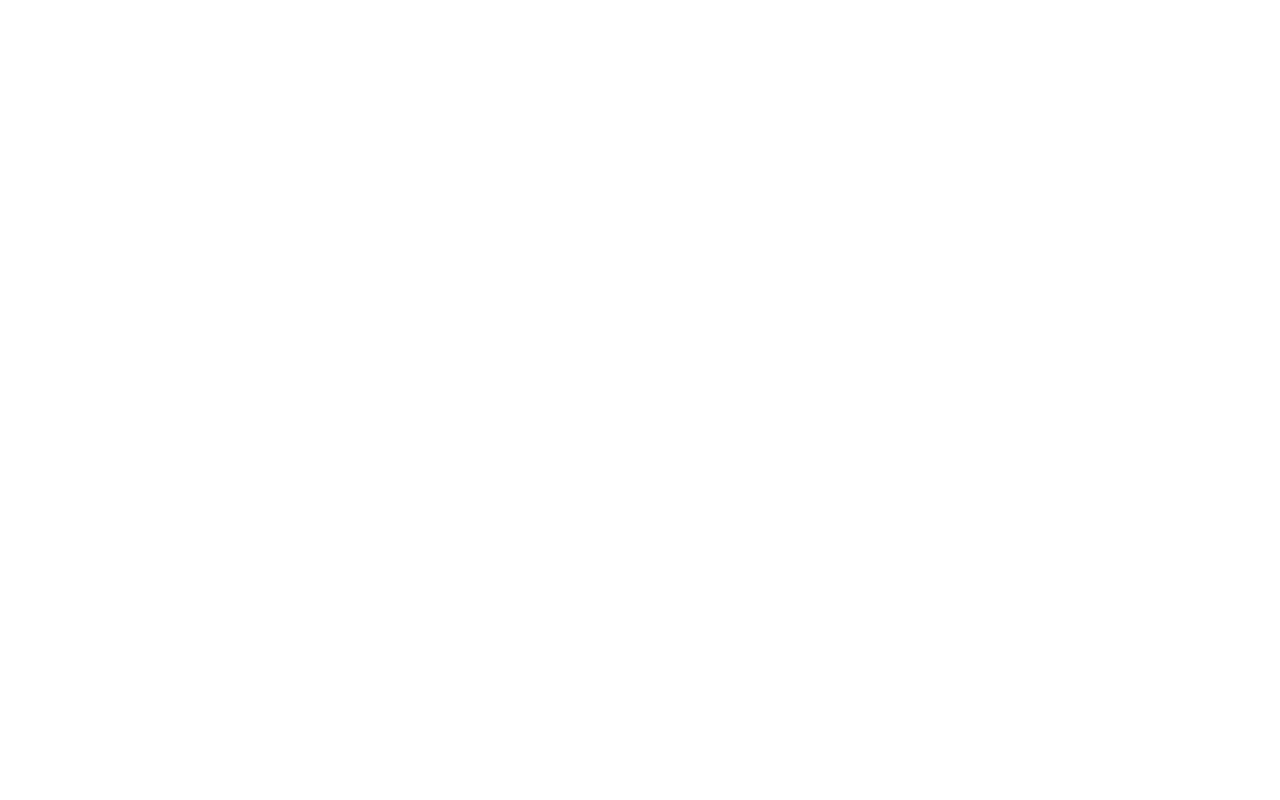
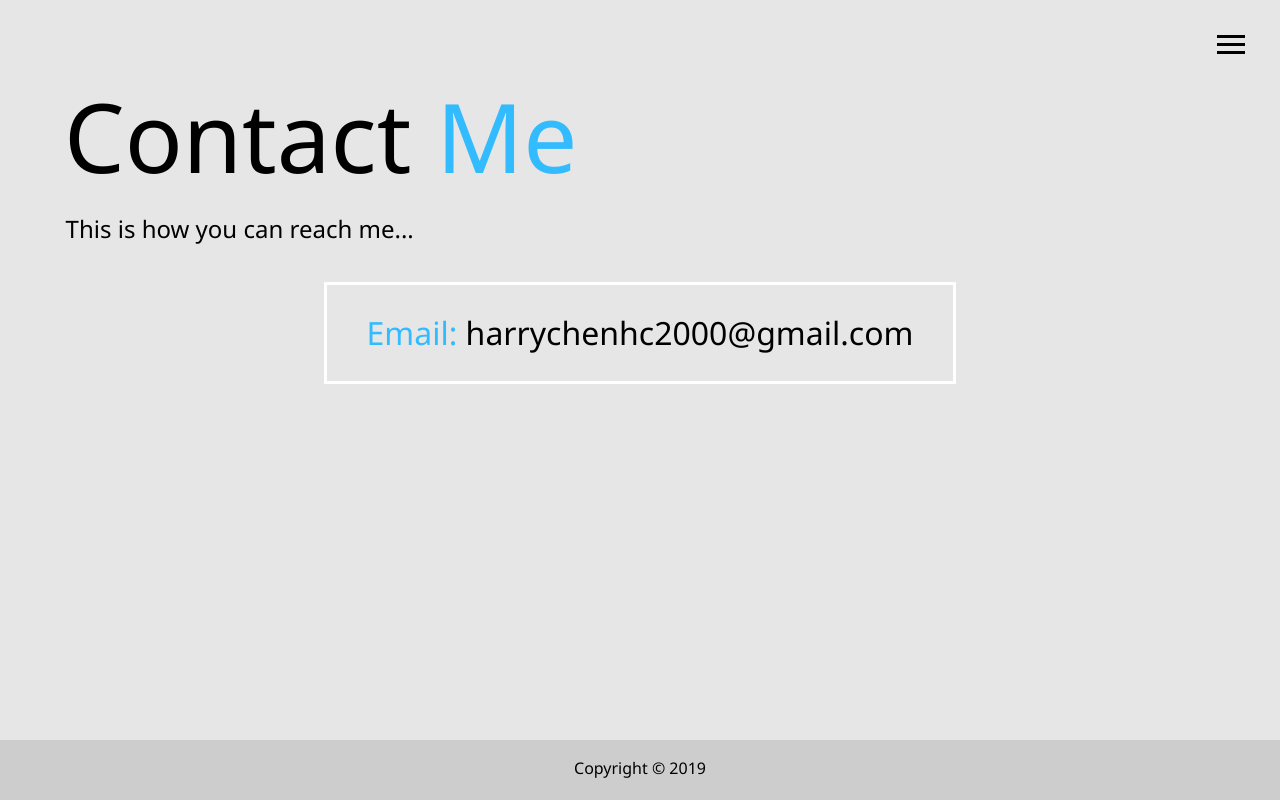
Before and after one commit to phaseharry/personal, a website: page dist/contact.html in a window 1280 px wide. Drawn offline with Linux system fonts and the light colour scheme.

Commit message:
done but need to update with real projects and a better color scheme

```diff
--- a/scss/_config.scss
+++ b/scss/_config.scss
@@ -1,5 +1,5 @@
-$primary-color: #444;
-$secondary-color: #eece1a;
+$primary-color:#e6e6e6; // default #444
+$secondary-color: #33bbff; // default #eece1a
 $show-home-image: true;
 $home-image: url(../img/mbp.jpg); //need image
 $background-opactiy: 0.5;
--- a/scss/_mobile.scss
+++ b/scss/_mobile.scss
@@ -68,11 +68,38 @@
 
 // Smartphones
 @include mediaSm {
-  main#home h1 {
-    margin-top: 10vh;
+  main {
+    padding: 2rem;
+    #home h1 {
+      margin-top: 10vh;
+    }
+  }
+
+  .lg-heading {
+    margin-top: 1rem;
+    font-size: 5rem;
   }
 
   .projects {
     grid-template-columns: 1fr;
   }
+
+  .boxes {
+    div {
+      font-size: 2rem;
+      border: 3px #fff solid;
+      padding: 1rem 2rem;
+      margin-bottom: 3rem;
+      @include eastOut;
+
+      &:hover {
+        padding: 0.25rem 1rem;
+        background: $secondary-color;
+        color: set-text-color($secondary-color);
+        span {
+          color: set-text-color($secondary-color);
+        }
+      }
+    }
+  }
 }
--- a/scss/main.scss
+++ b/scss/main.scss
@@ -76,9 +76,9 @@ main {
 
   .icons {
     margin-top: 1rem;
-
     a {
       padding: 0.4rem;
+      color: set-text-color($primary-color);
       &:hover { //targets the parent element (the a element in this case) and will apply this stylesheet for the :hover pseudo element
         color: $secondary-color;
         @include eastOut;
@@ -144,6 +144,33 @@ main {
   }
 }
 
+// Contact page
+.boxes {
+  display: flex;
+  flex-wrap: wrap;
+  // when the elements in the flex container gets too big for the width, it will be moved to a new line (flex-wrap: wrap)
+  justify-content: space-evenly;
+  align-items: center;
+  margin-top: 1rem;
+
+  div {
+    font-size: 2rem;
+    border: 3px #fff solid;
+    padding: 1.5rem 2.5rem;
+    margin-bottom: 3rem;
+    @include eastOut;
+
+    &:hover {
+      padding: 0.5rem 1.5rem;
+      background: $secondary-color;
+      color: set-text-color($secondary-color);
+      span {
+        color: set-text-color($secondary-color);
+      }
+    }
+  }
+}
+
 //Button Styles
 .btn {
   display: block;
```
Also changed, not shown: dist/contact.html, dist/css/main.css.
